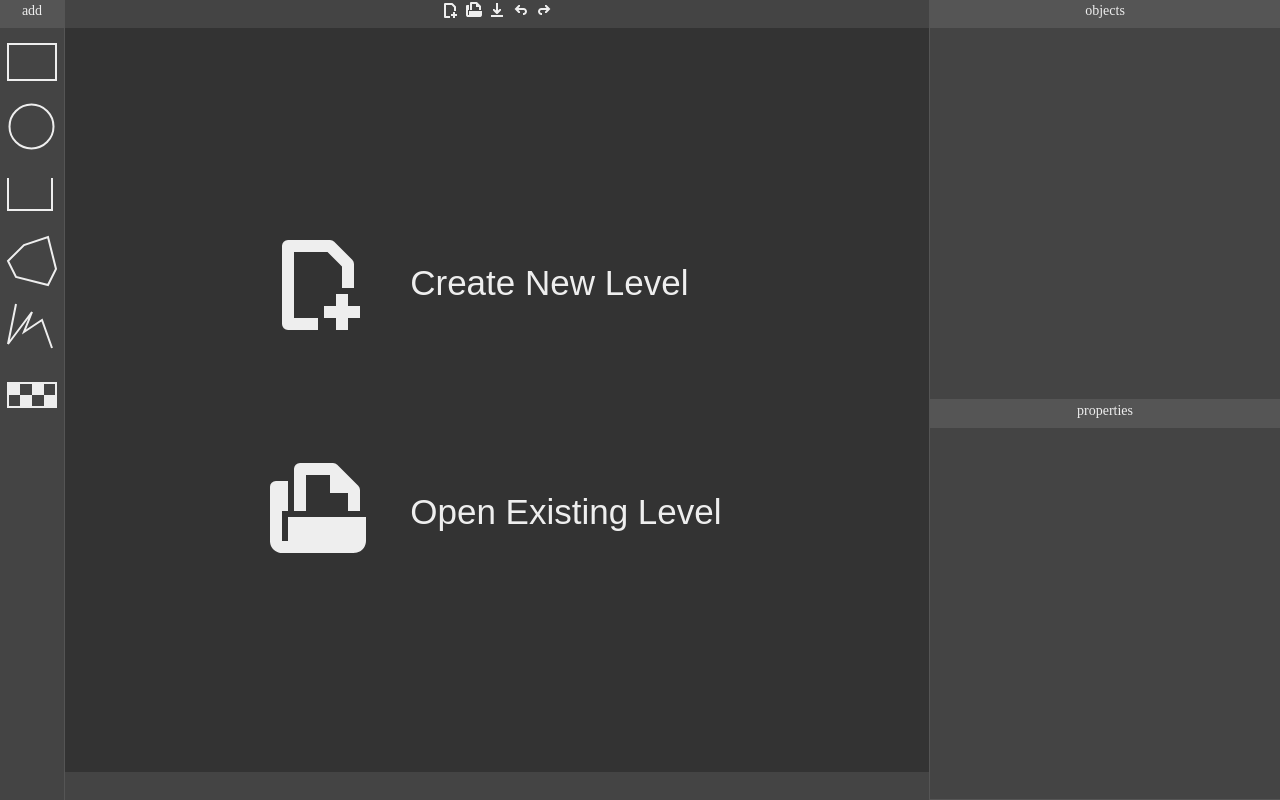
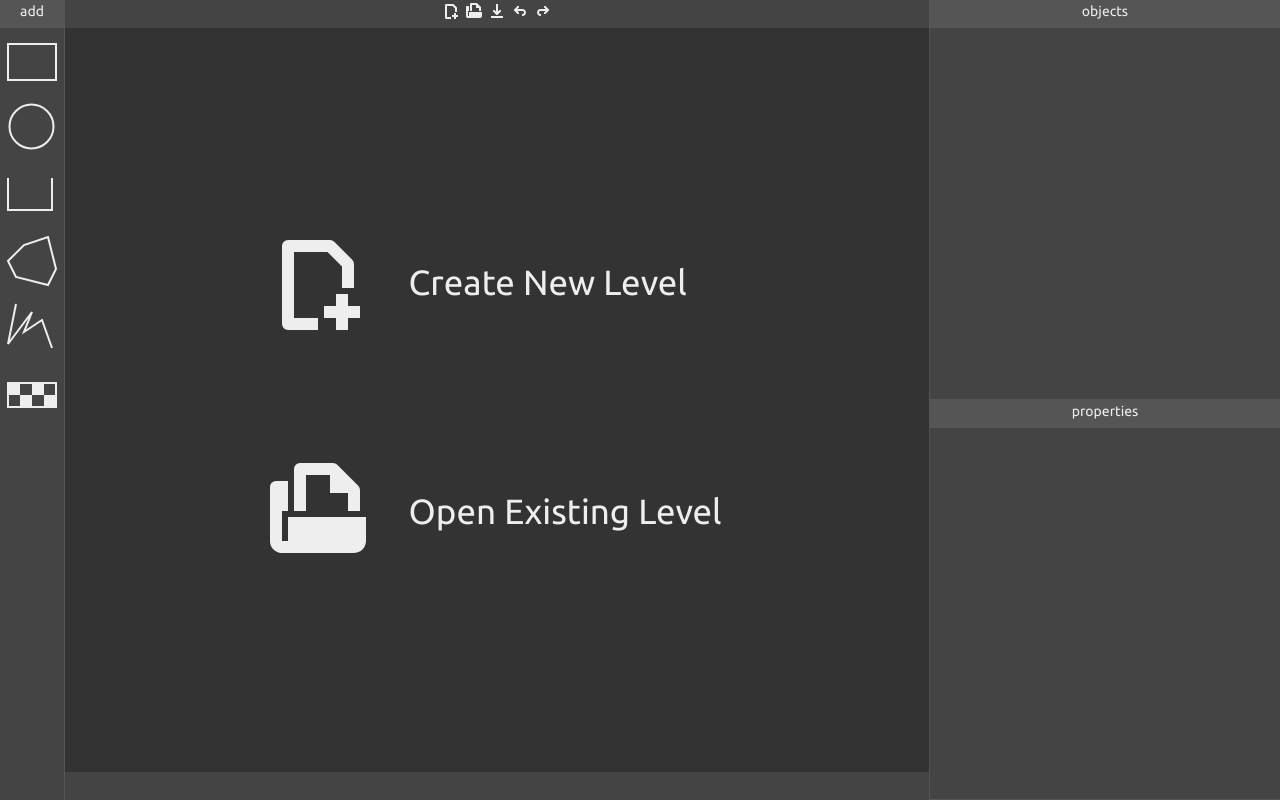
Before and after one commit to tjol/marble-bounce, a plain HTML site: page level-editor/index.html in a window 1280 px wide. Drawn offline with Linux system fonts and the light colour scheme.

Commit message:
Make things a bit prettier

```diff
--- a/landing-page.css
+++ b/landing-page.css
@@ -1,3 +1,5 @@
+@import url('https://fonts.googleapis.com/css2?family=Ubuntu:wght@400;700&display=swap');
+
 :root {
     --text-colour: #333;
     --icon-colour: #333;
@@ -5,7 +7,7 @@
 
 body {
     color: var(--text-colour);
-    font-family: Cantarell;
+    font-family: Ubuntu, sans-serif;
     font-size: 1.3em;
     background-color: #fafafa;
     padding: 2em;
--- a/level-editor/index.html
+++ b/level-editor/index.html
@@ -2,7 +2,7 @@
 <html>
   <head>
     <meta charset="UTF-8"/>
-    <title>Marbles level editor</title>
+    <title>Marble Bounce Level Editor</title>
     <link rel="stylesheet" type="text/css" href="level-editor.css"/>
     <script src="level-editor.js"></script>
   </head>
--- a/level-editor/level-editor.css
+++ b/level-editor/level-editor.css
@@ -1,3 +1,5 @@
+@import url('https://fonts.googleapis.com/css2?family=Ubuntu&family=Ubuntu+Mono&display=swap');
+
 :root {
     --highlight-colour: #ffcd17;
     --text-colour: #eee;
@@ -14,7 +16,11 @@ body {
     color: var(--text-colour);
     height: 100vh;
     font-size: 14px;
-    font-family: Cantarell;
+    font-family: Ubuntu, sans-serif;
+}
+
+button {
+    font-family: inherit;
 }
 
 input {
@@ -48,7 +54,7 @@ input {
 #status-bar > p {
     padding: 0;
     padding-bottom: 2px;
-    font-family: DejaVu Sans Mono;
+    font-family: Ubuntu Mono, monospace;
     font-size: 12px;
 }
 
```
Also changed, not shown: game/index.html (+1 -1 lines), README.md.
